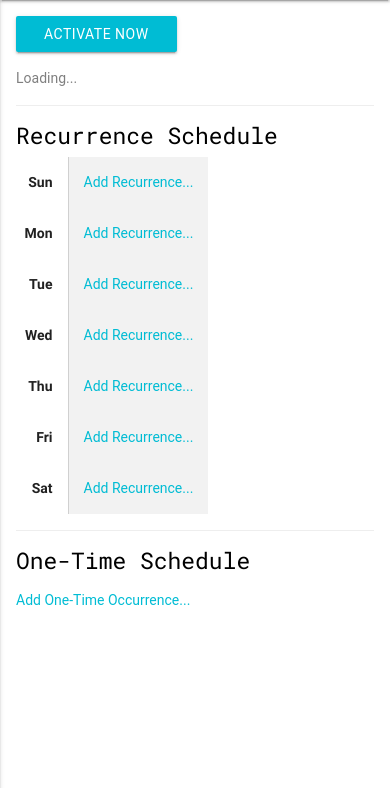
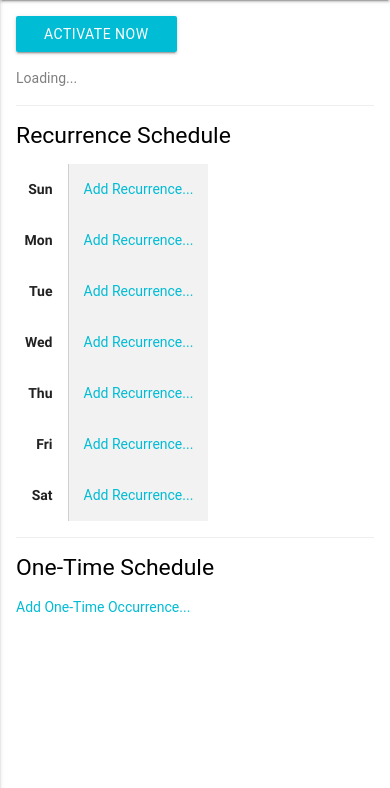
Before and after one commit to afollestad/pi-feeder, a Flask app: page / in a window 390 px wide. Shown: the part 56-844 px from the top of the page. Run offline with Flask 2, Linux system fonts and the light colour scheme; the visitor is signed in with stand-in values (Sample User, id 1); data that the repository does not hold is empty; parts of the project's set-up code (start-up, migrations or seed data) failed here and were passed over; some libraries are stand-ins or nearby versions; some web fonts are replaced.

Commit message:
UI/font tweaks

```diff
--- a/static/css/index.css
+++ b/static/css/index.css
@@ -1,5 +1,3 @@
-@import url('https://fonts.googleapis.com/css?family=Roboto+Mono');
-
 .nav-wrapper {
     background-color: #546E7A !important;
 }
@@ -30,7 +28,15 @@ hr {
     padding: 0;
 }
 
+.top-margin-mobile {
+    margin-top: 0;
+}
+
 @media screen and (max-width: 600px) {
+    .top-margin-mobile {
+        margin-top: 16px;
+    }
+
     #content {
         padding: 16px;
     }
@@ -91,7 +97,6 @@ h5 {
     padding-bottom: 0;
     margin-top: 0;
     padding-top: 0;
-    font-family: 'Roboto Mono', monospace;
 }
 
 p {
--- a/templates/index.j2
+++ b/templates/index.j2
@@ -10,7 +10,7 @@
     <hr/>
 
     <h5>Recurrence Schedule</h5>
-    <table class="responsive-table striped">
+    <table class="top-margin-mobile responsive-table striped">
         <thead>
             <tr>
                 <th data-field="sunday">Sun</th>
```
